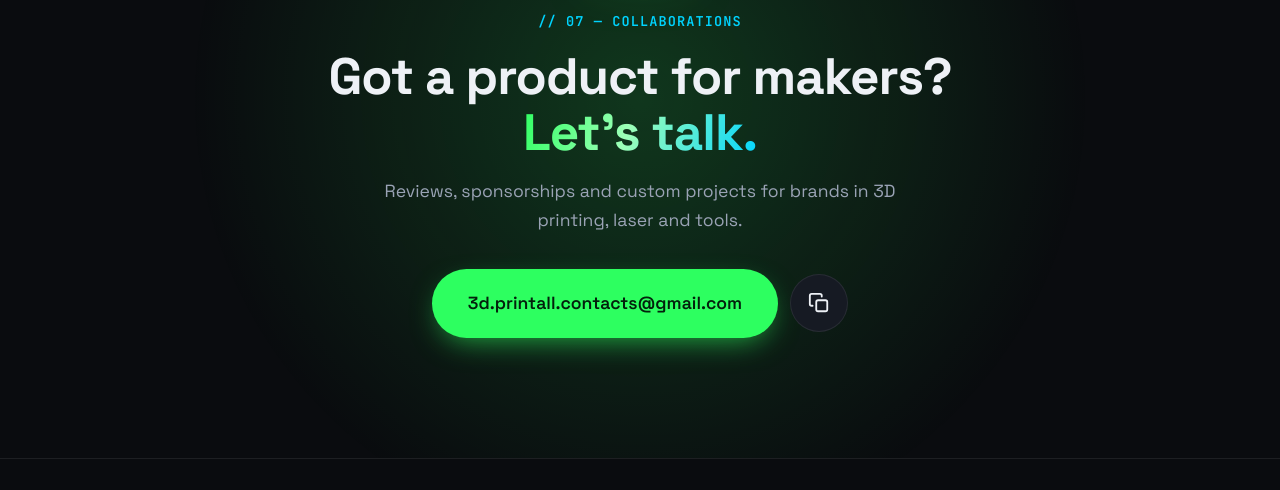
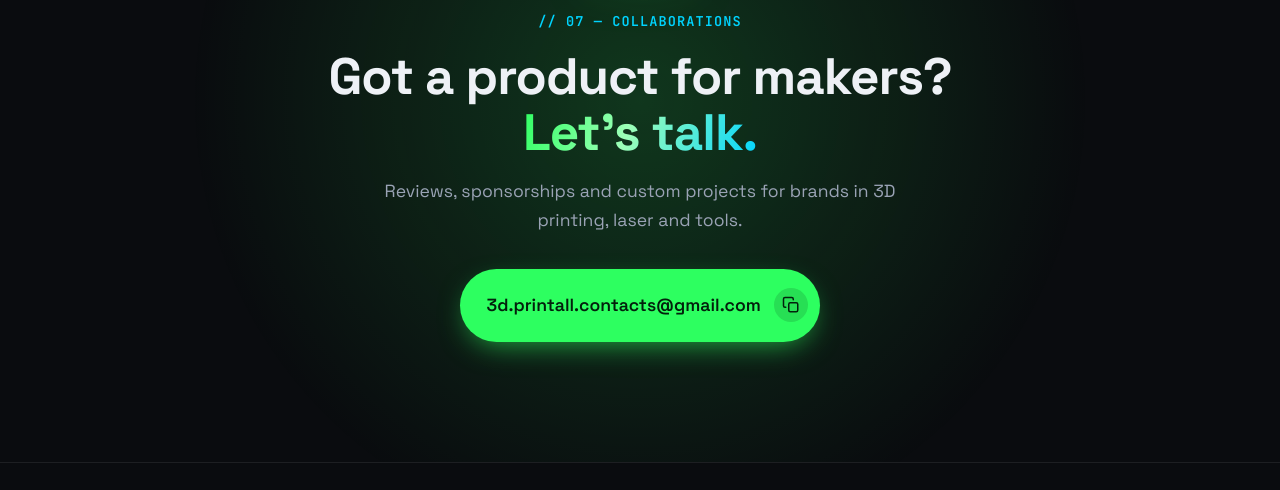
Before and after one commit to Renwo/3d-printall-site, a plain HTML site: page index.html in a window 1280 px wide. Shown: the part 7208-7698 px from the top of the page. Drawn offline with Linux system fonts and the light colour scheme; animation ran at ten frames a second.

Commit message:
Collaborazioni: email e icona copia in un unico pulsante centrato
Co-Authored-By: Claude Opus 5.5 <noreply@anthropic.com>

```diff
--- a/css/style.css
+++ b/css/style.css
@@ -836,19 +836,19 @@ a.chip { display: inline-block; }
 .faq details p { padding: 0 1.4rem 1.2rem; color: var(--muted); }
 
 .cta .play-btn { margin-top: .5rem; }
-.cta__mail { display: flex; align-items: center; justify-content: center; gap: .75rem; flex-wrap: wrap; }
-.copy-btn {
-  position: relative; display: grid; place-items: center; width: 58px; height: 58px; flex-shrink: 0;
-  border-radius: 50%; cursor: pointer; color: var(--text);
-  background: var(--surface); border: 1px solid var(--border);
-  transition: color .25s, border-color .25s, transform .25s, background .25s;
+.copy-mail {
+  gap: .8rem; cursor: pointer; border: 0; font-family: inherit;
+  white-space: nowrap; word-break: normal;
+  font-size: clamp(.88rem, 3.6vw, 1.1rem); padding-inline: 1.5em .7em;
 }
-.copy-btn:hover { color: var(--accent); border-color: var(--accent); transform: translateY(-2px); }
-.copy-btn svg { width: 22px; height: 22px; grid-area: 1 / 1; transition: opacity .25s, transform .25s; }
-.copy-btn__done { opacity: 0; transform: scale(.5); }
-.copy-btn.is-copied { color: var(--accent); border-color: var(--accent); background: rgba(45,255,96,.12); }
-.copy-btn.is-copied .copy-btn__icon { opacity: 0; transform: scale(.5); }
-.copy-btn.is-copied .copy-btn__done { opacity: 1; transform: none; }
+.copy-mail__icon {
+  display: grid; place-items: center; width: 34px; height: 34px; flex-shrink: 0;
+  border-radius: 50%; background: rgba(3,32,12,.14);
+}
+.copy-mail__icon svg { grid-area: 1 / 1; width: 18px; height: 18px; transition: opacity .25s, transform .25s; }
+.copy-mail__done { opacity: 0; transform: scale(.5); }
+.copy-mail.is-copied .copy-mail__copy { opacity: 0; transform: scale(.5); }
+.copy-mail.is-copied .copy-mail__done { opacity: 1; transform: none; }
 .footer__copy a { color: var(--muted); text-decoration: underline; text-underline-offset: 3px; }
 .footer__copy a:hover { color: var(--accent); }
 
--- a/index.html
+++ b/index.html
@@ -468,13 +468,13 @@
         <p class="eyebrow mono" data-i18n="cta.eyebrow">// 07 — Collaborazioni</p>
         <h2 data-i18n="cta.title">Hai un prodotto per maker?<br><span class="grad">Parliamone.</span></h2>
         <p class="section__sub" data-i18n="cta.sub">Recensioni, sponsorizzazioni e progetti su misura per brand del settore stampa 3D, laser e utensili.</p>
-        <div class="cta__mail">
-          <a class="btn btn--primary btn--lg" href="mailto:3d.printall.contacts@gmail.com">3d.printall.contacts@gmail.com</a>
-          <button type="button" class="copy-btn" id="copyEmail" data-email="3d.printall.contacts@gmail.com" aria-label="Copia indirizzo email" title="Copia indirizzo email" data-i18n-attr="aria-label:cta.copyLabel;title:cta.copyLabel">
-            <svg class="copy-btn__icon" viewBox="0 0 24 24" fill="none" stroke="currentColor" stroke-width="2" stroke-linecap="round" stroke-linejoin="round" aria-hidden="true"><rect x="9" y="9" width="12" height="12" rx="2"/><path d="M5 15H4a2 2 0 0 1-2-2V4a2 2 0 0 1 2-2h9a2 2 0 0 1 2 2v1"/></svg>
-            <svg class="copy-btn__done" viewBox="0 0 24 24" fill="none" stroke="currentColor" stroke-width="2.5" stroke-linecap="round" stroke-linejoin="round" aria-hidden="true"><path d="M5 12l5 5L19 7"/></svg>
-          </button>
-        </div>
+        <button type="button" class="btn btn--primary btn--lg copy-mail" id="copyEmail" data-email="3d.printall.contacts@gmail.com" title="Copia indirizzo email" data-i18n-attr="title:cta.copyLabel">
+          <span>3d.printall.contacts@gmail.com</span>
+          <span class="copy-mail__icon" aria-hidden="true">
+            <svg class="copy-mail__copy" viewBox="0 0 24 24" fill="none" stroke="currentColor" stroke-width="2" stroke-linecap="round" stroke-linejoin="round"><rect x="9" y="9" width="12" height="12" rx="2"/><path d="M5 15H4a2 2 0 0 1-2-2V4a2 2 0 0 1 2-2h9a2 2 0 0 1 2 2v1"/></svg>
+            <svg class="copy-mail__done" viewBox="0 0 24 24" fill="none" stroke="currentColor" stroke-width="2.5" stroke-linecap="round" stroke-linejoin="round"><path d="M5 12l5 5L19 7"/></svg>
+          </span>
+        </button>
       </div>
     </section>
   </main>
```
